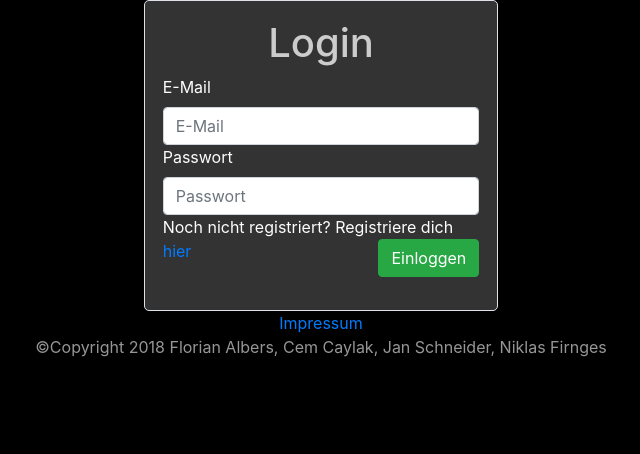
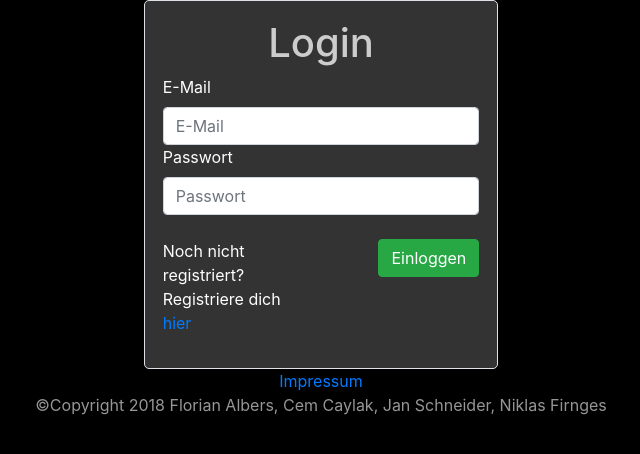
Before and after one commit to JanSchneider1/Finanzverwaltung, a PHP site: page /login.php in a window 1280 px wide. Shown: the top 454 px of the page, without its empty margins (319-959 px from the left). Run offline with PHP 8.4, Linux system fonts and the light colour scheme.

Commit message:
Force Login, Login Error, Login to Registration die zweite

```diff
--- a/sites/login.php
+++ b/sites/login.php
@@ -62,9 +62,12 @@ if(isset($_POST["login"])){
                     echo $error;
                 }
                 ?>
+                <br>
                 <div class="row">
+                    <div class="col-6">
+                        <span style="color: #FEFEFE;">Noch nicht registriert? Registriere dich <a href="registration.php">hier</a></span>
+                    </div>
                     <div class="col">
-                        <span style="color: #FEFEFE;">Noch nicht registriert? Registriere dich <a href="registration.php">hier</a></span>
                         <button type="submit" class="btn btn-success float-right" name="login">Einloggen</button>
                     </div>
                 </div>
```
